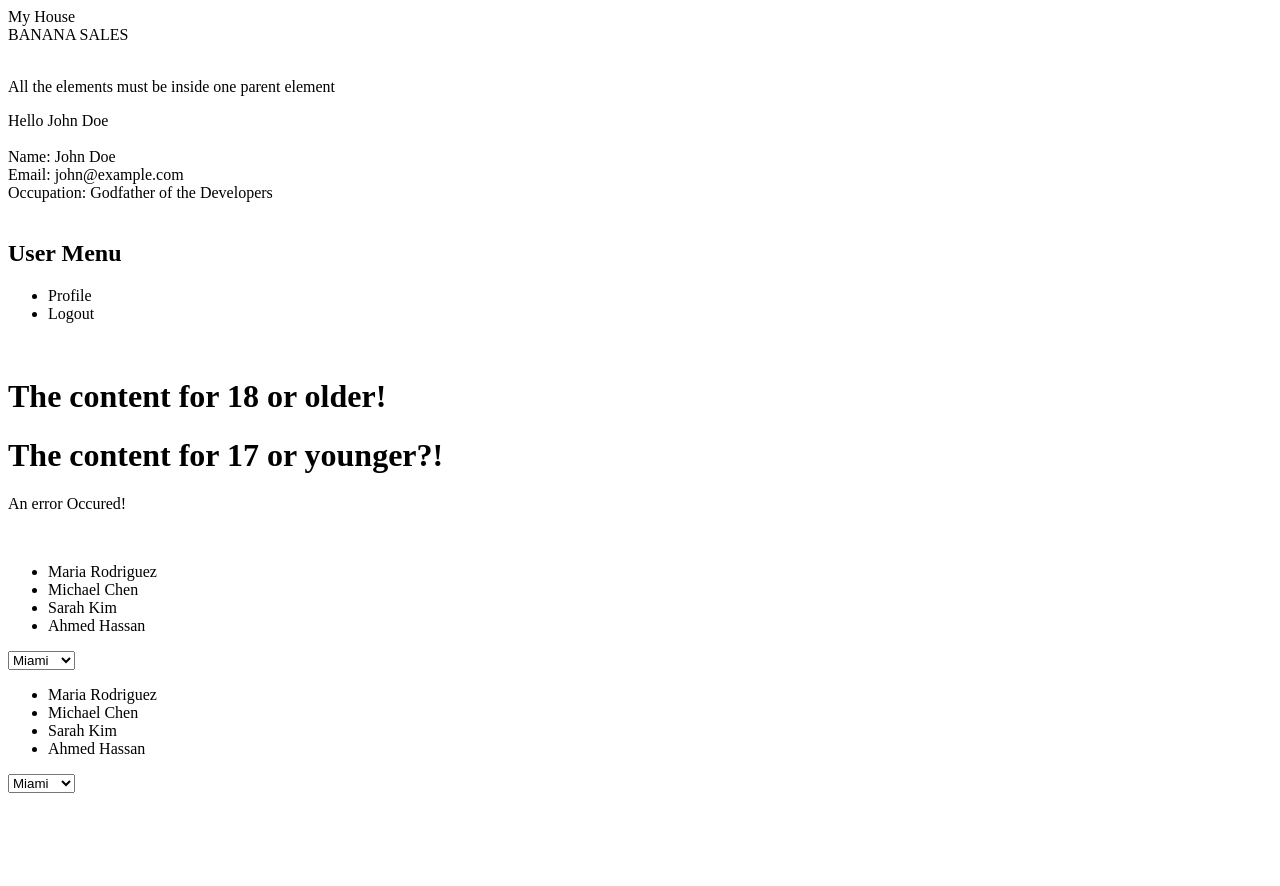
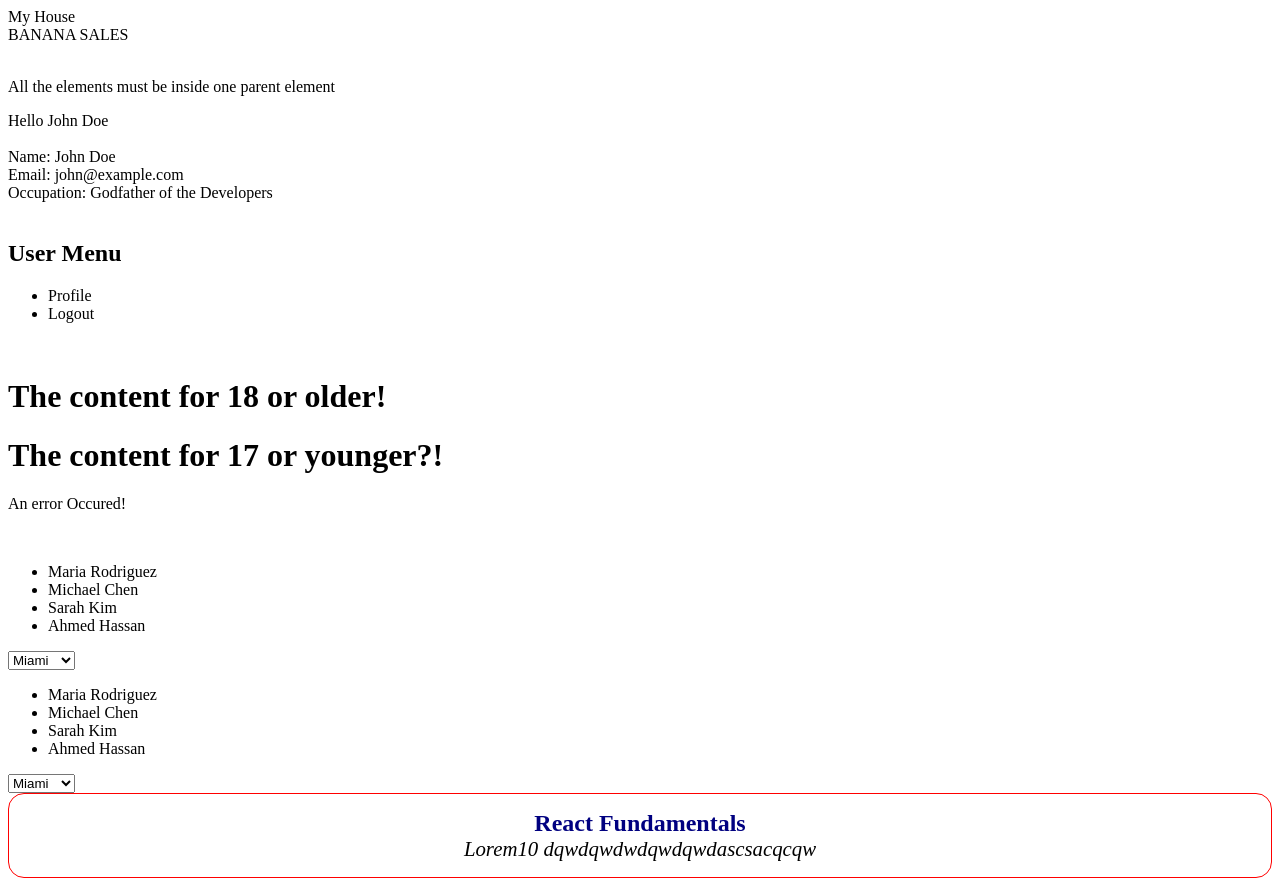
Before and after one commit to Krpiszez/FrontEndProjects, a React (Create React App) app: page / in a window 1280 px wide. Before the commit the page ends 801 px from the top, so only its background shows below. Built offline with nearby package versions, Linux system fonts and the light colour scheme.

Commit message:
some styles

```diff
--- a/src/App.js
+++ b/src/App.js
@@ -5,6 +5,7 @@ import Jsx2 from "./components/02-jsx/jsx2";
 import Jsx3 from "./components/02-jsx/jsx3";
 import Jsx4 from "./components/02-jsx/jsx4";
 import Jsx5 from "./components/02-jsx/jsx5";
+import Style1 from "./components/03-styles/style1";
 
 const App = () => {
     return (
@@ -24,6 +25,7 @@ const App = () => {
             <br/>
             <Jsx5>
             </Jsx5>
+            <Style1 />
         </div>
     )
 };
--- /dev/null
+++ b/src/components/03-styles/style1.js
@@ -0,0 +1,25 @@
+import React from 'react'
+
+const Style1 = () => {
+  return (
+    <div style={{
+      border: "1px solid red",
+      padding: "1rem",
+      borderRadius: "1rem",
+      textAlign: "center"
+    }}>
+      <h2 style={{
+        margin: 0,
+        color: "navy"
+      }}>React Fundamentals</h2>
+      <article style={{
+        fontStyle: 'italic',
+        fontSize: '1.3rem'
+      }}>
+        Lorem10 dqwdqwdwdqwdqwdascsacqcqw
+      </article>
+    </div>
+  )
+};
+
+export default Style1;
```
